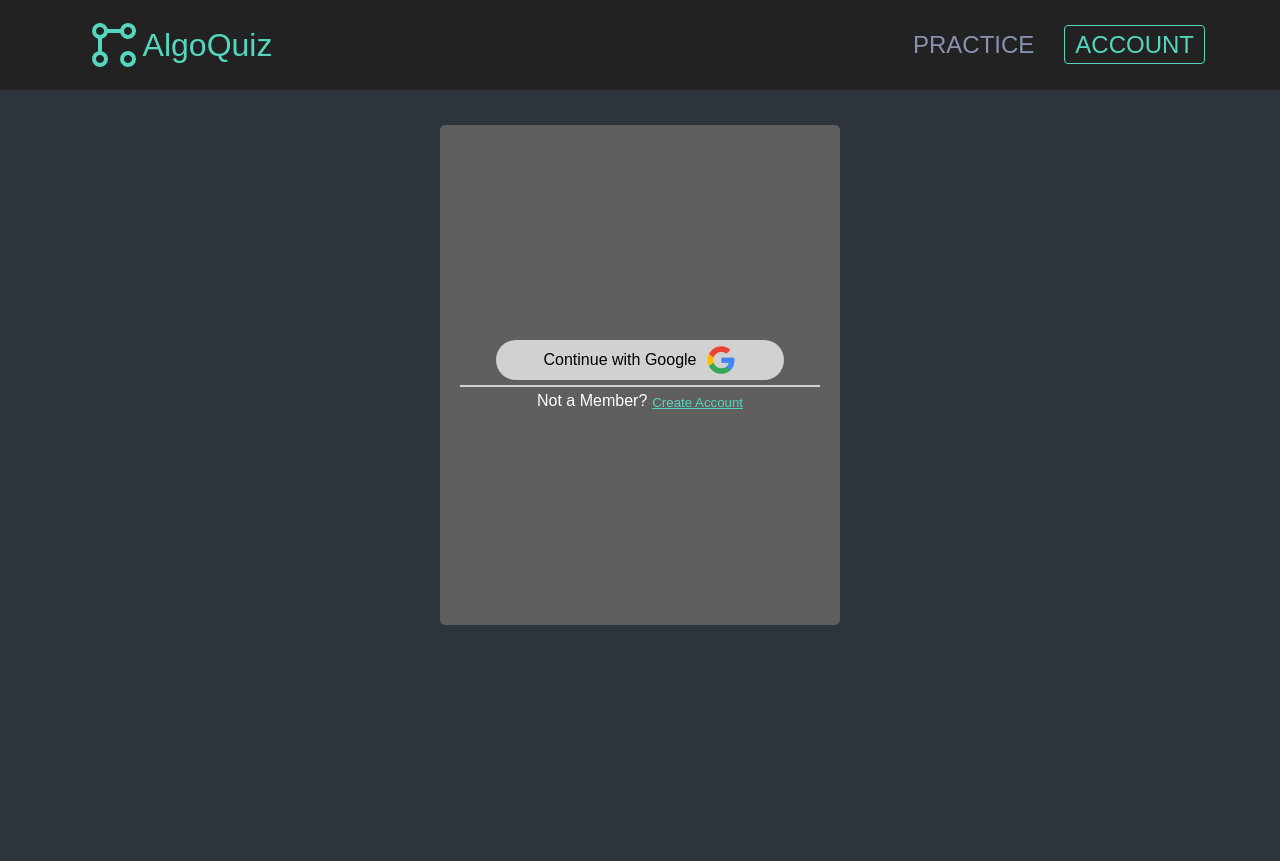
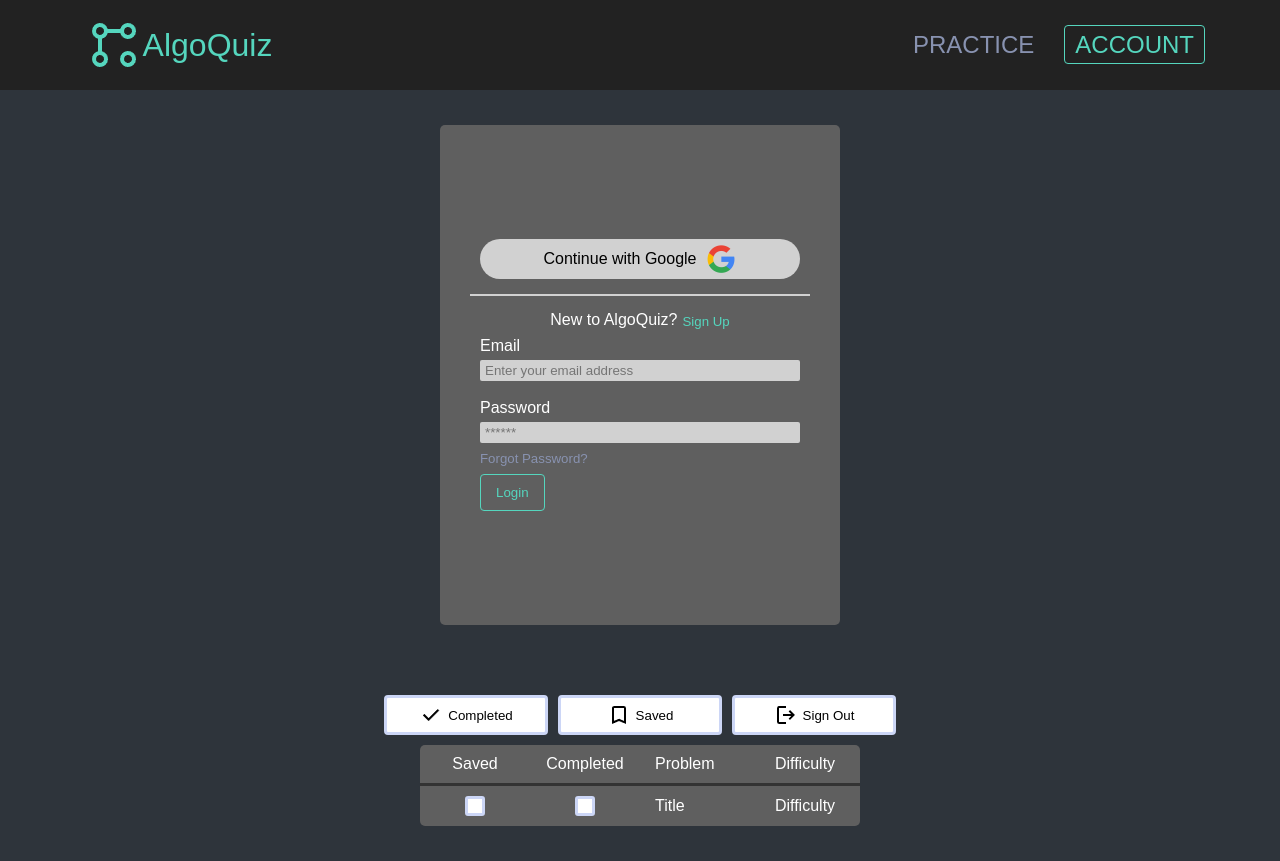
Before and after one commit to tonytwei/leetquiz, a Node server app: page /account in a window 1280 px wide. Before the commit the page ends 625 px from the top, so only its background shows below. Run offline with Node 20, Linux system fonts and the light colour scheme; some libraries are stand-ins or nearby versions; some web fonts are replaced.

Commit message:
account page, google oauth login functionality

```diff
--- a/client/pages/account.ejs
+++ b/client/pages/account.ejs
@@ -7,10 +7,11 @@
         <meta name="viewport" content="width=device-width, initial-scale=1">
         <link rel="icon" type="image/img" href="/images/logo-favicon.png">
 
-        <script src="/assets/quiz.js"></script>
         <link rel="stylesheet" href="/styles/common.css">
         <link rel="stylesheet" href="/styles/colors.css">
         <link rel="stylesheet" href="/styles/account.css">
+        <link rel="stylesheet" href="/styles/question-list.css">
+
         <link href="https://fonts.googleapis.com/css2?family=Gabarito:wght@400;500;600;700;800&display=swap" rel="stylesheet">
         <link href="https://fonts.googleapis.com/css2?family=Inconsolata&display=swap" rel="stylesheet">
     </head>
@@ -27,13 +28,68 @@
                     </div>
                     <div class="divider"></div>
                     <div class="manual-login">
-                        <div class="create-account">
-                            <h4>Not a Member?</h4>
-                            <a>
-                                <h5 class="create-account-button"><u>Create Account</u></h5>
-                            </a>
+                        <div class="sign-in">
+                            <div class="sign-up-container">
+                                <h4>New to AlgoQuiz?</h4>
+                                <a>
+                                    <h5 class="sign-up-button">Sign Up</h5>
+                                </a>
+                            </div>
+                            <form>
+                                <div class="input-container">
+                                    <label for="email">Email</label>
+                                    <input type="email" name="email" placeholder="Enter your email address" required>
+                                </div>
+                                <br>
+                                <div class="input-container">
+                                    <label for="password">Password</label>
+                                    <input type="password" name="password" placeholder="******" required>
+                                </div>
+                            </form>
+                            <div class="forgot-password">
+                                <a>
+                                    <h5 class="forgot-password-button">Forgot Password?</h5>
+                                </a>
+                            </div>
+                            <button id="login" class="button" href="#">Login</button>
                         </div>
                     </div>
+                </div>
+            </div>
+            <div class="profile-container">
+                <div class="profile-buttons">
+                    <button id="completed" class="button" href="#">
+                        <img src="/images/quiz-ui/completed.png" alt="quiz question menu">
+                        Completed
+                    </button>
+                    <button id="saved" class="button" href="#">
+                        <img src="/images/quiz-ui/bookmark.png" alt="quiz question menu">
+                        Saved
+                    </button>
+                    <button id="sign-out" class="button" href="#">
+                        <img src="/images/quiz-ui/logout.png" alt="quiz question menu">
+                        Sign Out
+                    </button>
+                </div>
+                <div class="questions-list">
+                    <table>
+                        <thead>
+                            <tr>
+                                <th>Saved</th>
+                                <th>Completed</th>
+                                <th>Problem</th>
+                                <th>Difficulty</th>
+                            </tr>
+                        </thead>
+                        <tbody>
+                            <tr>
+                                <td><input type="checkbox" name="saved" value="questionID"></td>
+                                <td><input type="checkbox" name="completed" value="questionID"></td>
+                                <td>Title</td>
+                                <td>Difficulty</td>
+                            </tr>
+                        </tbody>
+                    </table>
                 </div>
             </div>
         </div>
--- a/client/public/styles/account.css
+++ b/client/public/styles/account.css
@@ -14,8 +14,8 @@
 
 .account-container {
     display: flex;
+    /* display: none; */
     position: relative;
-    flex-direction: col;
     justify-content: center;
     width: 100%;
     height: max-content;
@@ -27,7 +27,7 @@
     flex-direction: column;
     align-items: center;
     justify-content: center;
-    column-gap: 30px;
+    gap: 10px;
     width: 400px;
     height: 500px;
     background-color: var(--quiz-grey);
@@ -40,7 +40,7 @@
     align-items: center;
     justify-content: center;
     height: max-content;
-    width: 90%;
+    width: 80%;
 }
 
 .google-login {
@@ -50,7 +50,7 @@
     justify-content: center;
     padding: 5px;
     height: max-content;
-    width: 80%;
+    width: 100%;
     border-radius: 50px;
     background-color: rgb(209, 209, 209);
     gap: 10px;
@@ -60,7 +60,7 @@
 }
 
 .divider {
-    width: 90%;
+    width: 85%;
     margin: 5px 0px;
     border: 1px solid rgb(209, 209, 209);
 }
@@ -70,10 +70,18 @@
     flex-direction: column;
     justify-content: center;
     height: max-content;
-    width: 90%;
+    width: 80%;
+    color: white;
 }
 
-.create-account {
+.sign-in {
+    display: flex;
+    flex-direction: column;
+    gap: 8px;
+    height: max-content;
+}
+
+.sign-up-container {
     display: flex;
     flex-direction: row;
     justify-content: center;
@@ -81,12 +89,79 @@
     gap: 5px;
 }
 
-.create-account > h4 {
+.sign-up-container > h4 {
     font-size: 1rem;
     color: white;
 }
 
-.create-account > a {
+.sign-up-container > a {
     font-size: 1rem;
     color: var(--accent-lime);
 }
+
+.input-container {
+    display: flex;
+    flex-direction: column;
+    justify-content: center;
+    align-items: left;
+    width: 100%;
+    gap: 5px;
+}
+
+.input-container > input {
+    padding: 3px 5px;
+    background-color: rgb(209, 209, 209);
+    border: none;
+    border-radius: 2px;
+}
+
+#login {
+    width: fit-content;
+    padding: 10px 15px;
+}
+
+.profile-container {
+    display: flex;
+    /* display: none; */
+    flex-direction: column;
+    position: relative;
+    justify-content: center;
+    align-items: center;
+    gap: 10px;
+    width: 40%;
+    height: max-content;
+    padding: 35px 0px;
+}
+
+.profile-buttons {
+    display: flex;
+    flex-direction: row;
+    justify-content: center;
+    align-items: center;
+    gap: 10px;
+    width: 100%;
+    height: max-content;
+}
+
+.profile-buttons > button {
+    display: flex;
+    justify-content: center;
+    align-items: center;
+    width: 33%;
+    padding: 5px 10px;
+    gap: 5px;
+    background-color: white;
+    border: 3px solid var(--text-a);
+    color: black;
+    cursor: pointer;
+}
+
+#completed:hover {
+    border: 3px solid var(--accent-dark-lime);
+    background-color: var(--accent-lime);
+}
+
+#saved:hover {
+    border: 3px solid var(--accent-dark-yellow);
+    background-color: var(--accent-yellow);
+}
--- a/client/public/styles/colors.css
+++ b/client/public/styles/colors.css
@@ -4,6 +4,8 @@
     --background-lime: #396d78;
     --accent-lime: #55d6be;
     --accent-dark-lime: #40a190;
+    --accent-yellow: #ffeb3b;
+    --accent-dark-yellow: #c8b900;
     --accent-red: #D6556D;
     --accent-dark-red: #A14051;
     --accent-blue: #4355bc;
--- /dev/null
+++ b/client/public/styles/question-list.css
@@ -0,0 +1,85 @@
+.questions-list {
+    color: white;
+    background-color: var(--quiz-grey);
+    border-radius: 5px;
+    max-width: max-content;
+}
+
+table {
+    border-collapse: collapse;
+}
+
+thead th {
+    padding: 10px 15px;
+    text-align: center;
+    border-bottom: 3px solid #333;
+    min-width: 110px;
+}
+
+thead th:nth-child(3) {
+    text-align: left;
+}
+
+@keyframes fadeIn {
+    0% { opacity: 0; }
+    100% { opacity: 1; }
+}
+
+tbody tr:hover {
+    animation: fadeIn 0.3s;
+    background-color: #e0e0e0;
+}
+
+tbody tr {
+    border-bottom: 2px solid #ccc;
+}
+
+tbody tr:last-child {
+    border-bottom: none;
+}
+
+td {
+    padding: 10px 15px;
+    text-align: center;
+}
+
+input[type="checkbox"] {
+    vertical-align: middle;
+}
+
+tr > td:nth-child(3) {
+    text-align: left;
+    cursor: pointer;
+}
+
+tr:hover > td:nth-child(3) {
+    color: #5781ff;
+}
+
+input[type="checkbox"] {
+    cursor: pointer;
+    appearance: none;
+    -webkit-appearance: none;
+    -moz-appearance: none;
+    min-width: 20px;
+    height: 20px;
+    background-color: #fff;
+    border: 3px solid var(--text-a);
+    border-radius: 3px;
+    transition: background-color 0.3s;
+}
+
+input[name="saved"]:checked {
+    background-color: var(--accent-yellow);
+    border: 3px solid var(--accent-dark-yellow);
+}
+
+input[name="completed"]:checked {
+    background-color: var(--accent-lime);
+    border: 3px solid var(--accent-dark-lime);
+}
+
+.completed {
+    background-color: var(--background-lime);
+    border-radius: 5px;
+}
--- /dev/null
+++ b/server/routes/account.js
@@ -0,0 +1,17 @@
+const router = require('express').Router();
+
+const authCheck = (req, res, next) => {
+    if (!req.user) {
+        // if user is not logged in
+        res.redirect('/auth/login');
+    } else {
+        // if logged in
+        next();
+    }
+};
+
+router.get('/', (req, res) => {
+    res.render('account');
+});
+
+module.exports = router;
--- a/server/routes/auth-routes.js
+++ b/server/routes/auth-routes.js
@@ -20,7 +20,8 @@
 
 // callback route for google to redirect to
 router.get('/google/redirect', passport.authenticate('google'), (req, res) => {
-    res.send(req.user);
+    //res.send(req.user);
+    res.redirect('/account');
 });
 
 module.exports = router;
--- a/server/routes/quiz.js
+++ b/server/routes/quiz.js
@@ -1,5 +1,4 @@
-const express = require('express');
-const router = express.Router();
+const router = require('express').Router();
 const Question = require('../../client/models/question');
 
 router.get('/', async (req, res) => {
--- a/server/server.js
+++ b/server/server.js
@@ -34,6 +34,8 @@
 // routes
 const quizRoute = require('./routes/quiz');
 app.use('/quiz', quizRoute);
+const accountRoute = require('./routes/account');
+app.use('/account', accountRoute);
 const authRoutes = require('./routes/auth-routes');
 app.use('/auth', authRoutes);
 
```
Also changed, not shown: client/pages/quiz.ejs (+9 -1 lines), client/public/styles/quiz.css (+4 -71 lines), client/public/assets/quiz.js, client/public/images/quiz-ui/bookmark-add.png (added), client/public/images/quiz-ui/bookmark-added.png (added), client/public/images/quiz-ui/bookmark.png (added), client/public/images/quiz-ui/completed.png (added), client/public/images/quiz-ui/logout.png (added).
